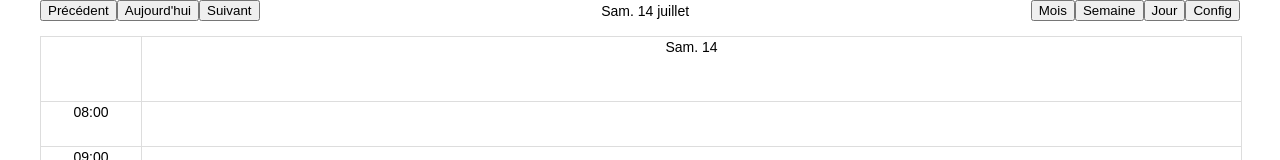
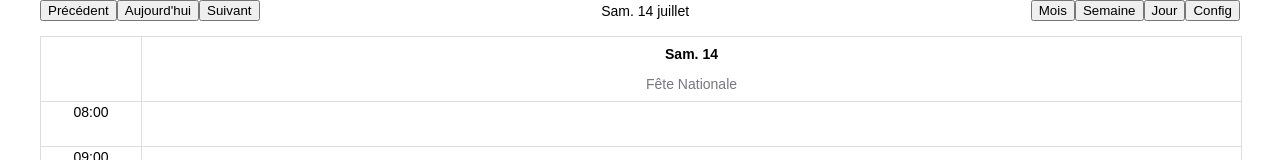
Before and after one commit to QuentinDiaferia/globalis-react-calendar, a React app: page / in a window 1280 px wide. Both pictures are taken after a click on the element "14". Shown: the top 160 px of the page. Built offline with nearby package versions, Linux system fonts and the light colour scheme.

Commit message:
Fix renderHeader dayEvents

```diff
--- a/src/components/common/DayEvents.js
+++ b/src/components/common/DayEvents.js
@@ -104,7 +104,12 @@ class DayEvents extends React.Component {
     renderHeader() {
         const day = this.props.date.format('ddd DD')
         return <div className="Calendar-Day-Grid-Header">
-            {day.charAt(0).toUpperCase() + day.slice(1)}
+            <div className="Calendar-Day-Grid-Header-Day">
+                {day.charAt(0).toUpperCase() + day.slice(1)}
+            </div>
+            <div className="Calendar-Day-Grid-Header-Holiday">
+                {this.props.date.getFerie()}
+            </div>
         </div>
     }
 
```
